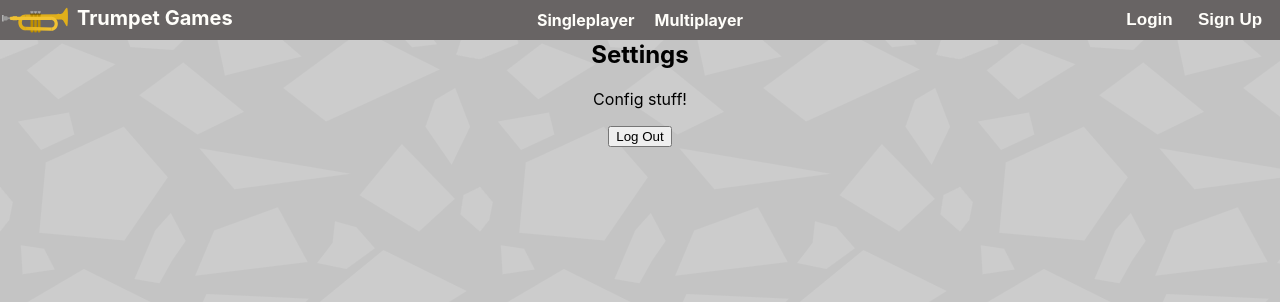
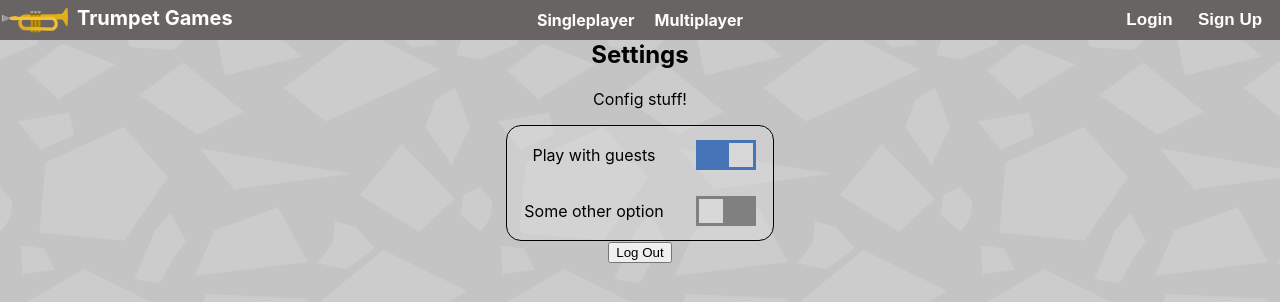
Before and after one commit to VadimShicha/socket-games, a React (Create React App) app in the folder frontend/: page /settings in a window 1280 px wide. Shown: the top 302 px of the page. Built offline with nearby package versions, Linux system fonts and the light colour scheme; no server answers.

Commit message:
Toggle, search for player form, basic settings
-Toggle switch component
-Basic searching for player form
-Simple settings in settings page

```diff
--- a/frontend/src/App.js
+++ b/frontend/src/App.js
@@ -99,7 +99,7 @@ function App()
                     <Route path="/game-camera" element={<><GamePage/><CameraGame/></>}></Route>
                     <Route path="/game-racing" element={<><GamePage/><RacingGame/></>}></Route>
 
-                    <Route path="/multiplayer/game-first" element={<><GamePage/><FirstMultiGame/></>}></Route>
+                    <Route path="/multiplayer/game-first" element={<><MultiGamePage/><FirstMultiGame/></>}></Route>
                     <Route path="/multiplayer/game-tic_tac_toe" element={<TicTacToeMultiGame/>}></Route>
 
                     <Route path="/color-palette" element={<ColorPalettePage></ColorPalettePage>}></Route>
--- a/frontend/src/components/GameItem.jsx
+++ b/frontend/src/components/GameItem.jsx
@@ -10,14 +10,6 @@ function GameItem(props)
     const [playText, setPlayText] = useState("Play");
 
     const [shouldRedirect, setShouldRedirect] = useState(false);
-
-    function play()
-    {
-        if(props.multi)
-            props.play(props.gameUrl);
-        else
-            setShouldRedirect(true);
-    }
 
     function info()
     {
@@ -46,8 +38,9 @@ function GameItem(props)
 
             <br></br>
             <h4 className="game_item_name">{props.title}</h4><br></br><br></br>
-            <button className="game_item_play_button" hidden={props.playHidden} onClick={play}>{playText}</button>
-            <button className="game_item_play_button" hidden={Cookies.get("logged_in") !== 'true'} onClick={play}>Invite</button>
+            <button className="game_item_play_button" hidden={props.multi} onClick={() => setShouldRedirect(true)}>Play</button>
+            <button className="game_item_play_button" hidden={!props.multi} onClick={() => props.playRandom(props.gameUrl)}>Play random</button>
+            <button className="game_item_play_button" hidden={!props.multi || props.playHidden || Cookies.get("logged_in") !== 'true'} onClick={() => props.play(props.gameUrl)}>Invite</button>
             <button className="game_item_info_button" onClick={info}>{infoText}</button>
         </div>
     );
--- /dev/null
+++ b/frontend/src/components/ToggleSwitch.jsx
@@ -0,0 +1,16 @@
+import React from 'react';
+import "../styles/ToggleSwitch.css";
+
+function ToggleSwitch(props)
+{
+    return (
+        <div>
+           <label className="toggle_switch_container">
+                <input type="checkbox" defaultChecked={props.defaultChecked} onChange={(e) => props.onChange(e.target.checked)}></input>
+                <span className="toggle_switch_slider"></span>
+            </label>
+        </div>
+    );
+}
+
+export default ToggleSwitch;
--- /dev/null
+++ b/frontend/src/components/forms/SearchingForGameForm.jsx
@@ -0,0 +1,18 @@
+import React from 'react';
+import "../../styles/SearchingForGameForm.css";
+import "../../styles/FormTemplate.css";
+import { Link } from 'react-router-dom';
+
+function SearchingForGameForm(props)
+{
+    return (
+        <div hidden={props.hidden} className="form_template invite_game_div center_align">
+            <h3>Searching for a player</h3>
+            <button className="form_template_button">Cancel Search</button>
+            <button onClick={props.close} className="form_template_close_button action_button decline_button"></button>
+
+        </div>
+    );
+}
+
+export default SearchingForGameForm;
--- a/frontend/src/multi_games/TicTacToe/TicTacToeMultiGame.jsx
+++ b/frontend/src/multi_games/TicTacToe/TicTacToeMultiGame.jsx
@@ -5,7 +5,7 @@ import DataManager from '../../dataManager';
 import GameOverForm from '../../components/forms/GameOverForm';
 import { Navigate } from 'react-router';
 import TimerIcon from './timer_icon.svg';
-import GamePage from '../../pages/GamePage';
+import MultiGamePage from '../../pages/MultiGamePage';
 
 class TicTacToeMultiGame extends React.Component
 {
@@ -146,7 +146,7 @@ class TicTacToeMultiGame extends React.Component
     {
         return (
             <div>
-                <GamePage usernames={this.state.usernames} profileImages={["/assets/tic_tac_toe/x.svg", "/assets/tic_tac_toe/o.svg"]}></GamePage>
+                <MultiGamePage usernames={this.state.usernames} profileImages={["/assets/tic_tac_toe/x.svg", "/assets/tic_tac_toe/o.svg"]}></MultiGamePage>
                 {this.state.wrongGame && false && <Navigate to="/multiplayer"></Navigate>}
                 <GameOverForm status={this.state.status} statusMessage={this.state.statusMessage} rematch={this.rematch}></GameOverForm>
                 <div className="tic_tac_toe_time">
--- a/frontend/src/pages/GamePage.jsx
+++ b/frontend/src/pages/GamePage.jsx
@@ -1,14 +1,11 @@
 import React from 'react';
 import NavBar from '../components/NavBar';
-import GamePagePlayerInfo from '../components/GamePagePlayerInfo';
 
-function GamePage(props)
+function GamePage()
 {
     return (
         <>
             <NavBar page={-1}></NavBar>
-            <GamePagePlayerInfo style={{position: "absolute", top: "45px", left: "5px"}} username={props.usernames[0]} profileImage={props.profileImages[0]}></GamePagePlayerInfo>
-            <GamePagePlayerInfo style={{position: "absolute", top: "45px", right: "5px"}} username={props.usernames[1]} profileImage={props.profileImages[1]}></GamePagePlayerInfo>
 
             <div className="nav_bar_body">
 
--- a/frontend/src/pages/MultiGamePage.jsx
+++ b/frontend/src/pages/MultiGamePage.jsx
@@ -1,13 +1,14 @@
 import React from 'react';
 import NavBar from '../components/NavBar';
-import AuthUser from '../components/AuthUser';
+import GamePagePlayerInfo from '../components/GamePagePlayerInfo';
 
-function MultiGamePage()
+function MultiGamePage(props)
 {
     return (
         <>
-            <AuthUser></AuthUser>
             <NavBar page={-1}></NavBar>
+            <GamePagePlayerInfo style={{position: "absolute", top: "45px", left: "5px"}} username={props.usernames[0]} profileImage={props.profileImages[0]}></GamePagePlayerInfo>
+            <GamePagePlayerInfo style={{position: "absolute", top: "45px", right: "5px"}} username={props.usernames[1]} profileImage={props.profileImages[1]}></GamePagePlayerInfo>
             <div className="nav_bar_body">
 
             </div>
--- a/frontend/src/pages/nav/SettingsPage.jsx
+++ b/frontend/src/pages/nav/SettingsPage.jsx
@@ -5,6 +5,9 @@ import AuthUser from '../../components/AuthUser';
 import { Navigate } from 'react-router';
 import DataManager from '../../dataManager';
 import Cookies from 'js-cookie';
+import { socket } from '../../socket';
+import ToggleSwitch from '../../components/ToggleSwitch';
+import "../../styles/SettingsPage.css";
 
 function SettingsPage()
 {
@@ -20,6 +23,8 @@ function SettingsPage()
             console.log("Logged out and deleted token");
             Cookies.remove("logged_in");
             DataManager.token = "";
+            socket.disconnect();
+            socket.connect();
             setShouldRedirect(true);
         });
     }
@@ -31,6 +36,28 @@ function SettingsPage()
             <div className="nav_bar_body">
                 <h2>Settings</h2>
                 <p>Config stuff!</p>
+
+                <table className="settings_table center_align">
+                    <tbody>
+                        <tr>
+                            <td>
+                                <p title="Play with guests when you play a random-player game">Play with guests</p>
+                            </td>
+                            <td>
+                                <ToggleSwitch defaultChecked onChange={(data) => console.log(data)}></ToggleSwitch>
+                            </td>
+                        </tr>
+                        <tr>
+                            <td>
+                                <p>Some other option</p>
+                            </td>
+                            <td>
+                                <ToggleSwitch onChange={(data) => console.log(data)}></ToggleSwitch>
+                            </td>
+                        </tr>
+                    </tbody>
+                </table>
+
                 <button title="Logout and delete session" onClick={logout}>Log Out</button>
             </div>
         </>
--- /dev/null
+++ b/frontend/src/styles/SettingsPage.css
@@ -0,0 +1,12 @@
+.settings_table
+{
+    border: 1px solid black;
+    background-color: #dcdcdc6b;
+    border-radius: 15px;
+}
+
+.settings_table td
+{
+    padding-left: 15px;
+    padding-right: 15px;
+}
--- /dev/null
+++ b/frontend/src/styles/ToggleSwitch.css
@@ -0,0 +1,48 @@
+.toggle_switch_container
+{
+    position: relative;
+    display: inline-block;
+    width: 60px;
+    height: 30px;
+}
+
+.toggle_switch_container > input
+{
+    opacity: 0;
+    width: 0px;
+    height: 0px;
+}
+
+.toggle_switch_container > input:checked + .toggle_switch_slider:before
+{
+    transform: translateX(30px);
+}
+
+.toggle_switch_container > input:checked + .toggle_switch_slider
+{
+    background-color: #4574b9;
+}
+
+.toggle_switch_slider
+{
+    position: absolute;
+    cursor: pointer;
+    left: 0px;
+    right: 0px;
+    top: 0px;
+    bottom: 0px;
+    background-color: gray;
+    transition: 0.3s;
+}
+
+.toggle_switch_slider:before
+{
+    position: absolute;
+    content: "";
+    width: 24px;
+    height: 24px;
+    left: 3px;
+    bottom: 3px;
+    background-color: #d8d8d8;
+    transition: 0.3s;
+}
```
Also changed, not shown: frontend/src/pages/nav/MultiGameListPage.jsx (+11 -1 lines), frontend/src/styles/SearchingForGameForm.css (added), 2 other files (tests, documents, lock files or other folders).
